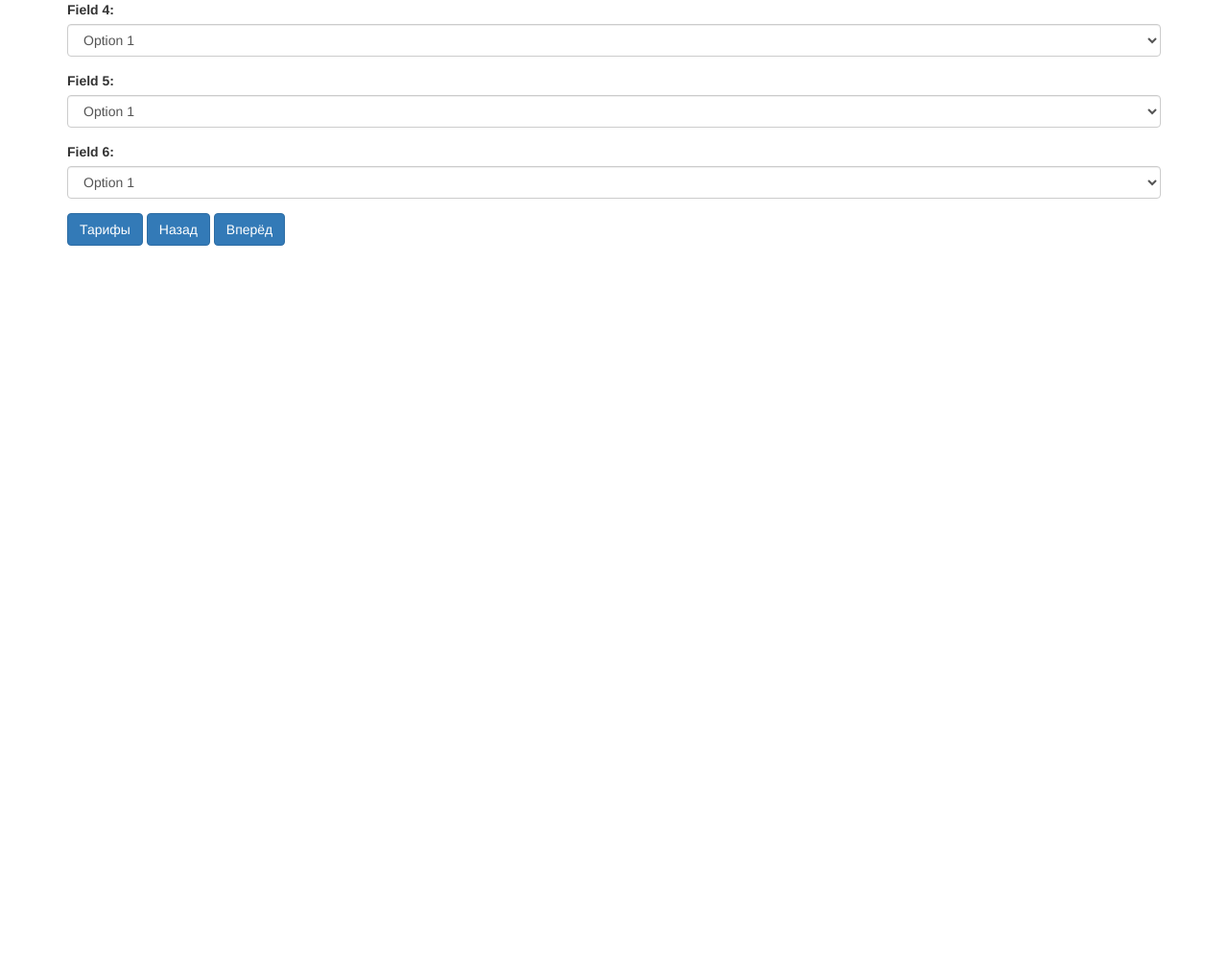
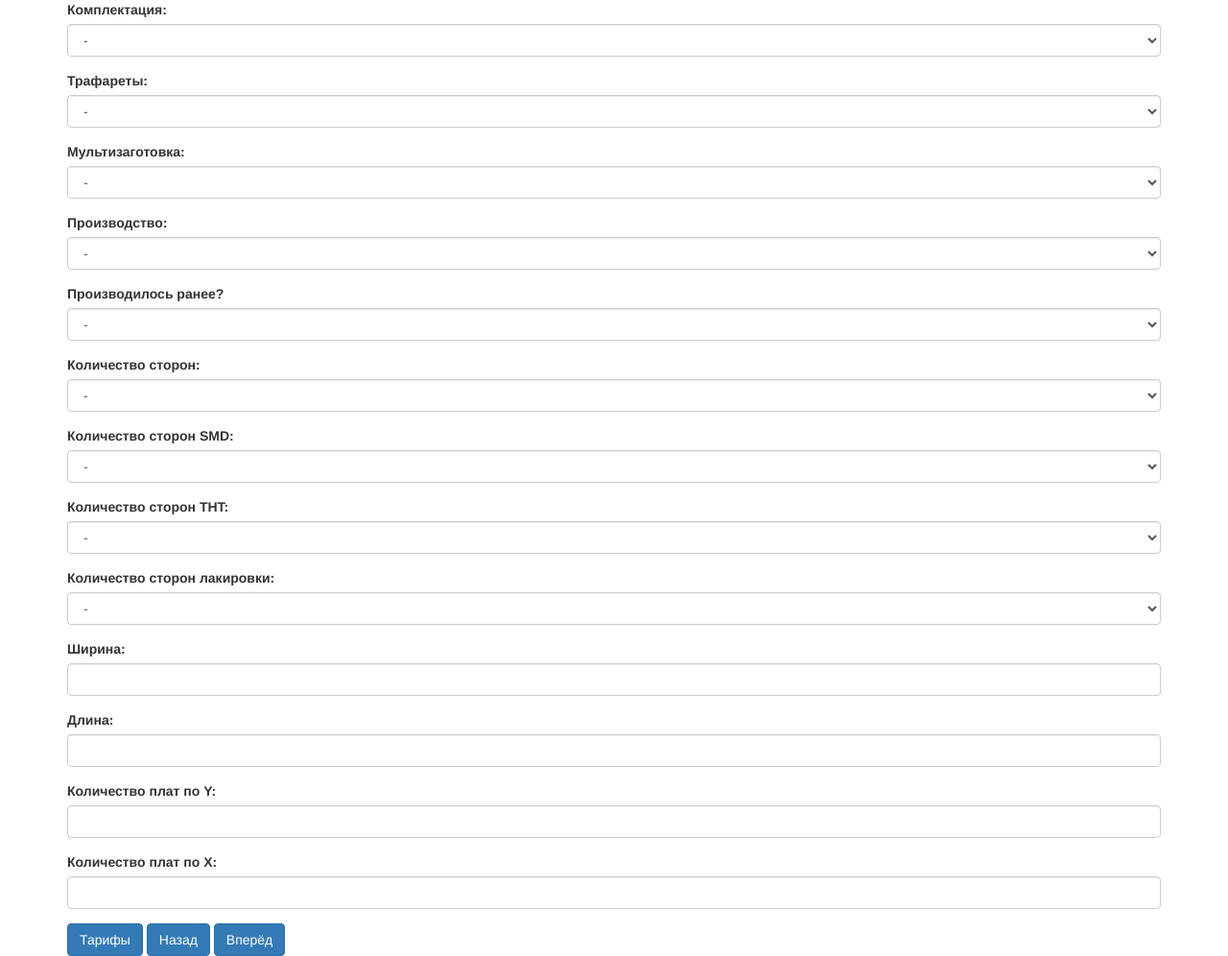
Before and after one commit to DimastX/Money_web, a Flask app: page /second in a window 1280 px wide. Shown: the whole page at 96% size. Before the commit the page ends 256 px from the top, so only its background shows below. Run offline with Flask 3, Linux system fonts and the light colour scheme; some libraries are stand-ins or nearby versions.

Commit message:
Вторая страница

```diff
--- a/data/tarifs — копия.csv
+++ b/data/tarifs — копия.csv
@@ -5,8 +5,8 @@
 Селективная пайка THT (переналадка),2638
 Волновая пайка (работа),5667
 Волновая пайка (переналадка),4745
-Автоматическая лакировка H RL (работа),2824
-Автоматическая лакировка H RL (переналадка),2824
+Автоматическая лакировка HRL (работа),2824
+Автоматическая лакировка HRL (переналадка),2824
 Ручной монтаж,1023
 Тестирование,922
 Прошивка,922
@@ -17,7 +17,7 @@ ICT,1524
 Разделение,1508
 Рентгенконтроль,1407
 Механические операции,922
-Дполнительные работы уч. тестирования,922
+Дополнительные работы уч. тестирования,922
 Входной контроль,1035
 Операционный контроль,1035
 Выходной контроль,1035
--- a/data/tarifs.csv
+++ b/data/tarifs.csv
@@ -17,7 +17,7 @@ ICT,1524
 Разделение,1508
 Рентгенконтроль,1407
 Механические операции,922
-Дполнительные работы уч. тестирования,922
+Дполнительные работы уч. тестирования,921
 Входной контроль,1035
 Операционный контроль,1035
 Выходной контроль,1035
--- a/templates/second.html
+++ b/templates/second.html
@@ -8,28 +8,93 @@
     <div class="container">
         <form method="POST">
             <div class="form-group">
-                <label>Field 4:</label>
-                <select class="form-control" name="field4">
-                    <option>Option 1</option>
-                    <option>Option 2</option>
-                    <option>Option 3</option>
+                <label>Комплектация:</label>
+                <select class="form-control" name="Compl">
+                    <option>-</option>
+                    <option>Закупка Starline</option>
+                    <option>Давальческая (россыпь)</option>
+                    <option>Давальческая (заводская упаковка)</option>
                 </select>
             </div>
             <div class="form-group">
-                <label>Field 5:</label>
-                <select class="form-control" name="field5">
-                    <option>Option 1</option>
-                    <option>Option 2</option>
-                    <option>Option 3</option>
+                <label>Трафареты:</label>
+                <select class="form-control" name="Traf">
+                    <option>-</option>
+                    <option>Давальческие</option>
+                    <option>Разрабатывает Starline</option>
                 </select>
             </div>
             <div class="form-group">
-                <label>Field 6:</label>
-                <select class="form-control" name="field6">
-                    <option>Option 1</option>
-                    <option>Option 2</option>
-                    <option>Option 3</option>
+                <label>Мультизаготовка:</label>
+                <select class="form-control" name="multi">
+                    <option>-</option>
+                    <option>Давальческая</option>
+                    <option>Разрабатывает Starline</option>
                 </select>
+            </div>
+            <div class="form-group">
+                <label>Производство:</label>
+                <select class="form-control" name="prod">
+                    <option>-</option>
+                    <option>Победит 1</option>
+                    <option>Победит 5</option>
+                </select>
+            </div>
+            <div class="form-group">
+                <label>Производилось ранее?</label>
+                <select class="form-control" name="prev">
+                    <option>-</option>
+                    <option>Да</option>
+                    <option>Нет</option>
+                </select>
+            </div>
+            <div class="form-group">
+                <label>Количество сторон:</label>
+                <select class="form-control" name="sides">
+                    <option>-</option>
+                    <option>Односторонняя</option>
+                    <option>Двусторонняя</option>
+                </select>
+            </div>
+            <div class="form-group">
+                <label>Количество сторон SMD:</label>
+                <select class="form-control" name="sides_SMD">
+                    <option>-</option>
+                    <option>Односторонняя</option>
+                    <option>Двусторонняя</option>
+                </select>
+            </div>
+            <div class="form-group">
+                <label>Количество сторон THT:</label>
+                <select class="form-control" name="sides_THT">
+                    <option>-</option>
+                    <option>Односторонняя</option>
+                    <option>Двусторонняя</option>
+                </select>
+            </div>
+            <div class="form-group">
+                <label>Количество сторон лакировки:</label>
+                <select class="form-control" name="sides_var">
+                    <option>-</option>
+                    <option>Односторонняя</option>
+                    <option>Двусторонняя</option>
+                </select>
+            </div>
+            <div class="form-group">
+                <label>Ширина:</label>
+                <input type="number" class="form-control" name="width" value="{{ session['second_form']['width'] if session.get('second_form') else '' }}">
+            </div>
+            <div class="form-group">
+                <label>Длина:</label>
+                <input type="number" class="form-control" name="length" value="{{ session['second_form']['length'] if session.get('second_form') else '' }}">
+            </div>
+            <div class="form-group">
+                <label>Количество плат по Y:</label>
+                <input type="number" class="form-control" name="width_num" value="{{ session['second_form']['width_num'] if session.get('second_form') else '' }}">
+            </div>
+            <div class="form-group">
+                <label>Количество плат по X:</label>
+                <input type="number" class="form-control" name="length_num" value="{{ session['second_form']['length_num'] if session.get('second_form') else '' }}">
             </div>
             <button type="submit" class="btn btn-primary" name="tariffs">Тарифы</button>
             <button type="submit" class="btn btn-primary" name="back">Назад</button>
--- a/templates/tariffs.html
+++ b/templates/tariffs.html
@@ -26,9 +26,10 @@
             <div class="form-group">
                 <label>Password:</label>
                 <input type="password" class="form-control" name="password">
+                <br>
+                <button type="submit" class="btn btn-primary" name="back">Назад</button>
                 <button type="submit" class="btn btn-primary" name="check">Редактировать</button>
             </div>
-            <button type="submit" class="btn btn-primary" name="back">Назад</button>
         </form>
     </div>
 </body>
```
Also changed, not shown: static/css/tables.css (+11 -0 lines), templates/edittable.html (+12 -2 lines).
